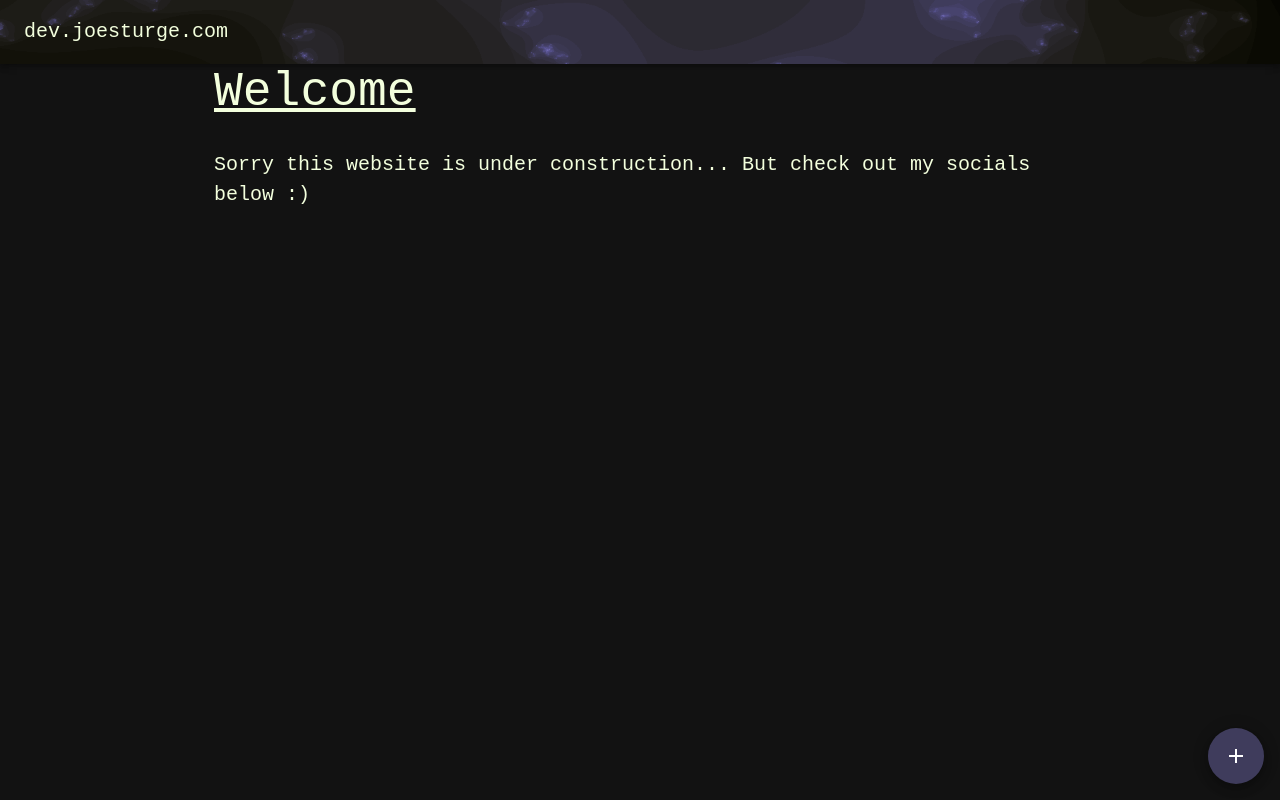
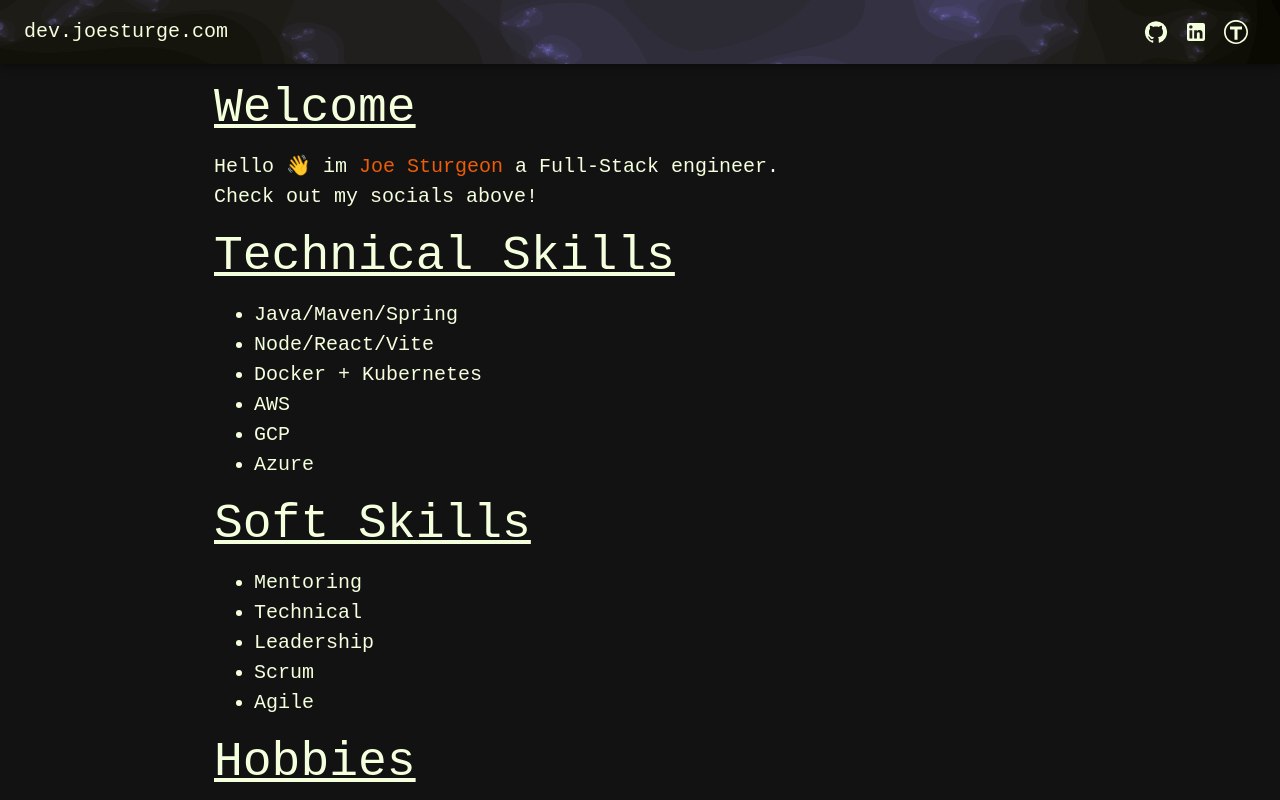
Before and after one commit to joesturge/joesturge.github.io, a React (Vite) app: page / in a window 1280 px wide. Shown: the top 800 px of the page. Built offline with nearby package versions, Linux system fonts and the light colour scheme.

Commit message:
added content and fixed social links

```diff
--- a/src/App.tsx
+++ b/src/App.tsx
@@ -1,31 +1,31 @@
 import { CssBaseline } from "@mui/material";
 import { ThemeProvider, createTheme } from "@mui/material/styles";
 import Header from "./components/Header";
-import Socials from "./components/Socials";
 import Content from "./components/Content";
-import {MDXProvider} from '@mdx-js/react';
-import components from "./components/MDX"
+import { MDXProvider } from "@mdx-js/react";
+import components from "./components/MDX";
 
 const header = {
   textDecoration: "underline",
-
-}
+  paddingTop: "1rem",
+  paddingBottom: "1rem",
+};
 
 const theme = createTheme({
   palette: {
     mode: "dark",
+    text: {
+      primary: "#F3FFDD",
+    },
     primary: {
       main: "#3F3C5C",
     },
     secondary: {
-      main: "#F3FFDD"
+      main: "#EB5D09",
     }
   },
   typography: {
     fontFamily: "monospace",
-    allVariants: {
-      color: "#F3FFDD",
-    },
     body1: {
       fontSize: 20,
     },
@@ -34,7 +34,7 @@ const theme = createTheme({
     h3: header,
     h4: header,
     h5: header,
-    h6: header
+    h6: header,
   },
 });
 
@@ -45,8 +45,7 @@ const App = () => {
         <CssBaseline />
         <Header title="dev.joesturge.com" />
         <Content />
-        <Socials />
-        </MDXProvider>
+      </MDXProvider>
     </ThemeProvider>
   );
 };
--- a/src/components/Content/Body.md
+++ b/src/components/Content/Body.md
@@ -1,5 +1,32 @@
+### Welcome
 
-### Welcome
-\
-Sorry this website is under construction...
-But check out my socials below :)
+Hello 👋 im *Joe Sturgeon* a Full-Stack engineer.
+
+Check out my socials above!
+
+### Technical Skills
+
+- Java/Maven/Spring
+- Node/React/Vite
+- Docker + Kubernetes
+- AWS
+- GCP
+- Azure
+
+### Soft Skills
+
+- Mentoring
+- Technical
+- Leadership
+- Scrum
+- Agile
+
+### Hobbies
+
+- 3D Printing
+- Camping
+- Hosting minecraft servers
+
+### Contact Me
+
+If you would like to contact me please email me at *info@joesturge.com* or check out my social media links above!
--- a/src/components/Content/index.tsx
+++ b/src/components/Content/index.tsx
@@ -1,10 +1,9 @@
 import { Container } from "@mui/material";
 import Body from "./Body.md";
-import { useMDXComponents } from "@mdx-js/react";
 
 const Content = () => (
   <Container maxWidth="md">
-    <Body components={useMDXComponents()}/>
+    <Body />
   </Container>
 );
 
--- a/src/components/Header/index.tsx
+++ b/src/components/Header/index.tsx
@@ -1,5 +1,6 @@
-import { AppBar, Toolbar, Typography, styled } from "@mui/material";
+import { AppBar, Box, Toolbar, Typography, styled } from "@mui/material";
 import background from "./background.png";
+import Socials from "../Socials";
 
 const StyledToolbar = styled(Toolbar)(() => ({
   backgroundImage: `url(${background})`,
@@ -13,9 +14,11 @@ type HeaderProps = {
 }
 
 const Header = (props: HeaderProps) => (
-  <AppBar position="static">
+  <AppBar position="sticky">
     <StyledToolbar>
       <Typography>{props.title}</Typography>
+      <Box sx={{ flexGrow: 1 }} />
+      <Socials/>
     </StyledToolbar>
   </AppBar>
 );
--- a/src/components/MDX/index.tsx
+++ b/src/components/MDX/index.tsx
@@ -69,6 +69,12 @@ const components: MDXComponents = {
     const Hr = (props: any) => <Divider {...props} component="hr" />;
     return memo(Hr);
   })(),
+  em: (() => {
+    const Em = (props: any) => (
+      <Typography {...props} color="secondary" component="span" />
+    );
+    return memo(Em);
+  })(),
   wrapper: (() => {
     const Wrapper = (props: any) => (
       <div {...props} className="markdown-body" />
--- a/src/components/Socials/index.tsx
+++ b/src/components/Socials/index.tsx
@@ -1,11 +1,9 @@
-import { GitHub, LinkedIn, YouTube } from "@mui/icons-material";
+import { GitHub, LinkedIn } from "@mui/icons-material";
 import {
-  SpeedDial,
-  SpeedDialAction,
-  SpeedDialIcon,
+  Box,
+  IconButton,
   SvgIcon,
   SvgIconProps,
-  useTheme,
 } from "@mui/material";
 
 const Thingiverse = (props: SvgIconProps) => (
@@ -23,10 +21,6 @@ const socials: { [key: string]: { icon: JSX.Element; url: string } } = {
     icon: <LinkedIn />,
     url: "https://www.linkedin.com/in/joseph-sturgeon-99463118b",
   },
-  youtube: {
-    icon: <YouTube />,
-    url: "https://www.youtube.com/@sturgelikethefish",
-  },
   thingiverse: {
     icon: <Thingiverse />,
     url: "https://www.thingiverse.com/joesturge",
@@ -34,29 +28,21 @@ const socials: { [key: string]: { icon: JSX.Element; url: string } } = {
 };
 
 const Socials = () => {
-  const theme = useTheme();
-
   return (
-    <SpeedDial
-      ariaLabel="social media links"
-      sx={{
-        position: "absolute",
-        bottom: theme.spacing(2),
-        right: theme.spacing(2),
-      }}
-      icon={<SpeedDialIcon />}
-    >
+    <Box>
       {Object.keys(socials).map((key) => (
-        <SpeedDialAction
-          icon={socials[key].icon}
+        <IconButton
           key={key}
           aria-label={key}
-          // eslint-disable-next-line @typescript-eslint/ban-ts-comment
-          // @ts-ignore
-          FabProps={{ href: socials[key].url, target: "_blank" }}
-        />
+          href={socials[key].url}
+          target="_blank"
+          color="inherit"
+          tabIndex={0}
+        >
+          {socials[key].icon}
+        </IconButton>
       ))}
-    </SpeedDial>
+    </Box>
   );
 };
 
--- a/vite.config.ts
+++ b/vite.config.ts
@@ -6,6 +6,8 @@ import mdx from '@mdx-js/rollup'
 export default defineConfig({
   plugins: [
     react(),
-    mdx()
+    mdx({
+      providerImportSource: "@mdx-js/react"
+    })
   ]
 })
```
